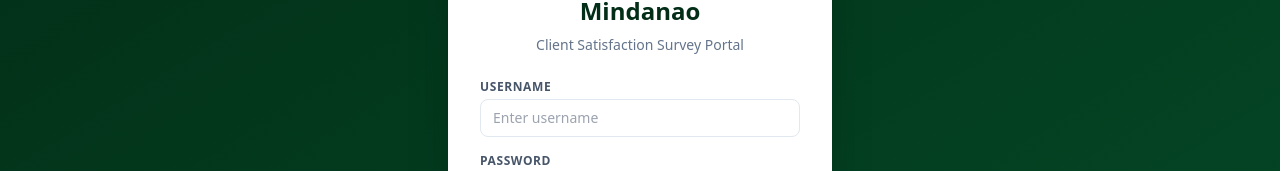
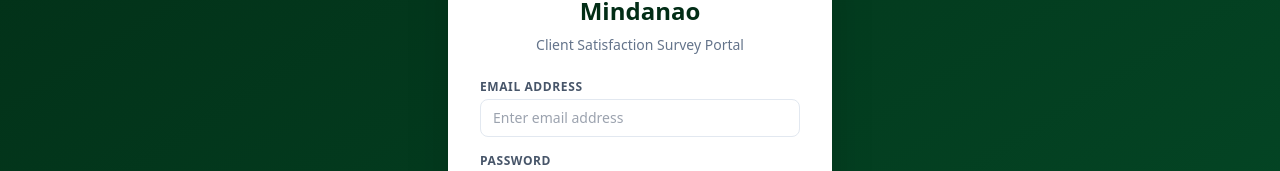
Before and after one commit to techrepublik/katugunan, a Next.js app in the folder nextjs/: page /login in a window 1280 px wide. Shown: the part 287-458 px from the top of the page. Built offline with nearby package versions, Linux system fonts and the light colour scheme.

Commit message:
feat: updated login creds with email

```diff
--- a/nextjs/src/app/login/page.tsx
+++ b/nextjs/src/app/login/page.tsx
@@ -4,7 +4,7 @@ import { useState } from "react";
 import { useRouter } from "next/navigation";
 
 export default function LoginPage() {
-  const [username, setUsername] = useState("");
+  const [email, setEmail] = useState("");
   const [password, setPassword] = useState("");
   const [error, setError] = useState("");
   const router = useRouter();
@@ -14,7 +14,7 @@ export default function LoginPage() {
     setError("");
 
     const params = new URLSearchParams();
-    params.append("username", username);
+    params.append("username", email);
     params.append("password", password);
 
     try {
@@ -27,7 +27,7 @@ export default function LoginPage() {
       });
 
       if (!res.ok) {
-        throw new Error("Invalid username or password");
+        throw new Error("Invalid email or password");
       }
 
       const data = await res.json();
@@ -52,14 +52,14 @@ export default function LoginPage() {
 
         <form onSubmit={handleLogin} className="space-y-4">
           <div>
-            <label className="block text-xs font-semibold text-slate-600 mb-1 uppercase tracking-wider">Username</label>
+            <label className="block text-xs font-semibold text-slate-600 mb-1 uppercase tracking-wider">Email Address</label>
             <input
-              type="text"
+              type="email"
               required
-              value={username}
-              onChange={(e) => setUsername(e.target.value)}
+              value={email}
+              onChange={(e) => setEmail(e.target.value)}
               className="w-full px-3 py-2 border border-slate-200 rounded-lg focus:outline-none focus:border-emerald-500 text-sm"
-              placeholder="Enter username"
+              placeholder="Enter email address"
             />
           </div>
 
```
Also changed, not shown: 1 other file (tests, documents, lock files or other folders).
